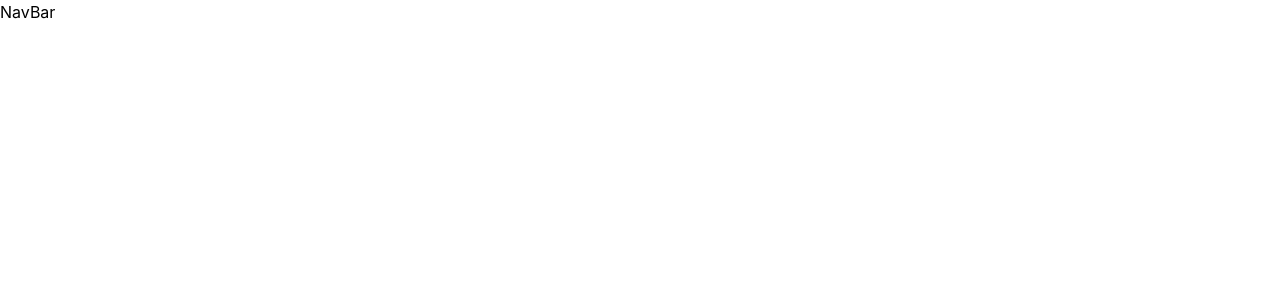
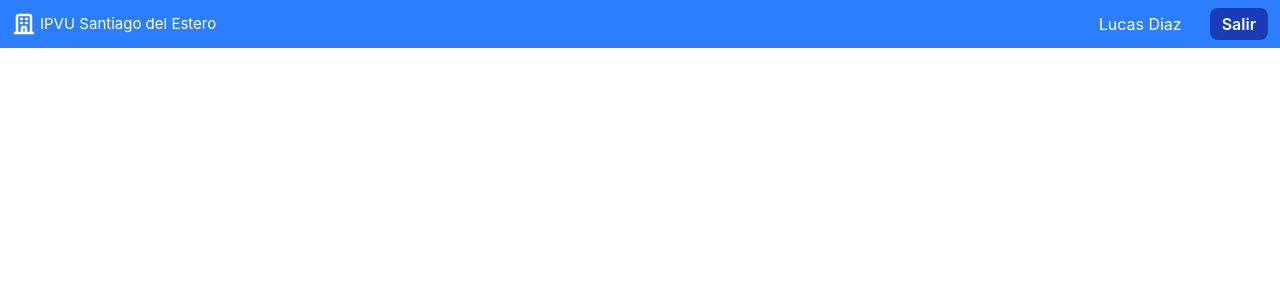
Before and after one commit to lucasdiaz7/proyecto-ipvu, a React (Create React App) app in the folder client/: page / in a window 1280 px wide. Shown: the top 300 px of the page. Built offline with nearby package versions, Linux system fonts and the light colour scheme.

Commit message:
agregando estilos nav p/computadora

```diff
--- a/client/src/components/navBar/NavBar.jsx
+++ b/client/src/components/navBar/NavBar.jsx
@@ -1,7 +1,18 @@
 
 const NavBar = () => {
     return (
-        <div>NavBar</div>
+        <div class="flex justify-between bg-blue-500 w-full h-12">
+            <div class="flex items-center p-3" >
+                <svg class="w-6 h-6 text-white" fill="none" stroke="currentColor" viewBox="0 0 24 24" xmlns="http://www.w3.org/2000/svg">
+                    <path strokeLinecap="round" strokeLinejoin="round" strokeWidth="2.5" d="M19 21V5a2 2 0 00-2-2H7a2 2 0 00-2 2v16m14 0h2m-2 0h-5m-9 0H3m2 0h5M9 7h1m-1 4h1m4-4h1m-1 4h1m-5 10v-5a1 1 0 011-1h2a1 1 0 011 1v5m-4 0h4" />
+                </svg>
+                <h3 class="text-white text-[15px] text-center leading-tight ml-1">IPVU Santiago del Estero</h3>
+            </div>
+            <div class="flex items-center p-3">
+                <span class="text-white">Lucas Diaz</span>
+                <button class="text-white ml-7 px-3 py-1 bg-blue-800 hover:bg-blue-950 rounded-lg font-semibold">Salir</button>
+            </div>
+        </div>
     )
 }
 
```
